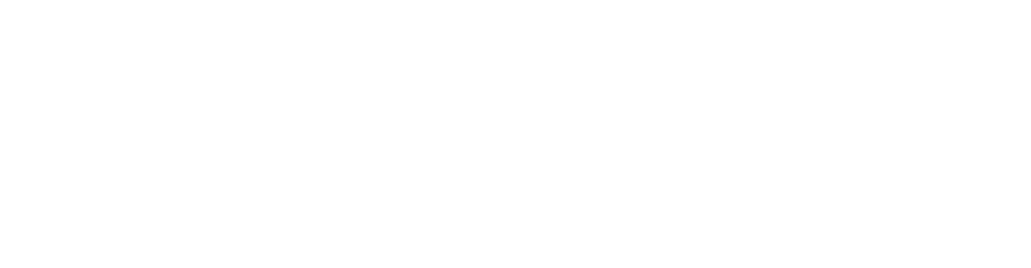
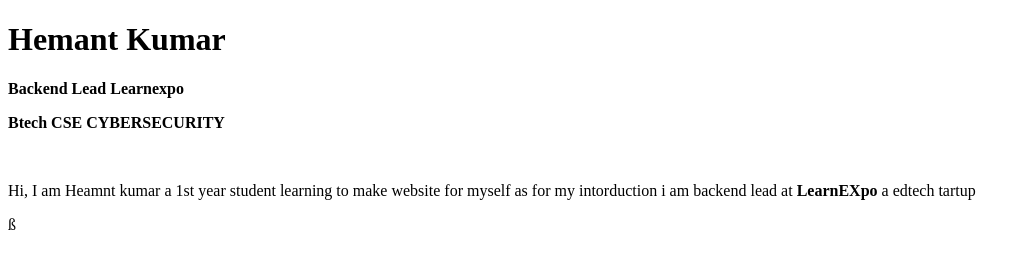
Before and after one commit to HATAKEkakshi/Web-Development-, a plain HTML site: page index.html in a window 1280 px wide. Shown: the whole page, without its empty margins (0-1031 px from the left). Drawn offline with Linux system fonts and the light colour scheme.

Commit message:
added a bio to personal website

```diff
--- a/index.html
+++ b/index.html
@@ -3,9 +3,14 @@
 <head>
     <meta charset="UTF-8">
     <meta name="viewport" content="width=device-width, initial-scale=1.0">
-    <title>Hemant Personal site</title>
+    <title>띟 Hemant Personal site</title>
 </head>
 <body>
+    <h1>Hemant Kumar</h1>
+    <p><strong>Backend Lead Learnexpo</strong></p>
+    <p><strong>Btech CSE CYBERSECURITY</strong></p>
+    <br>
+    <p>Hi, I am Heamnt kumar a 1st year student learning to make website for myself as for my intorduction i am backend lead at <strong>LearnEXpo</strong> a edtech  tartup</p>
 
 </body>
-</html>
+</html>ß
```
